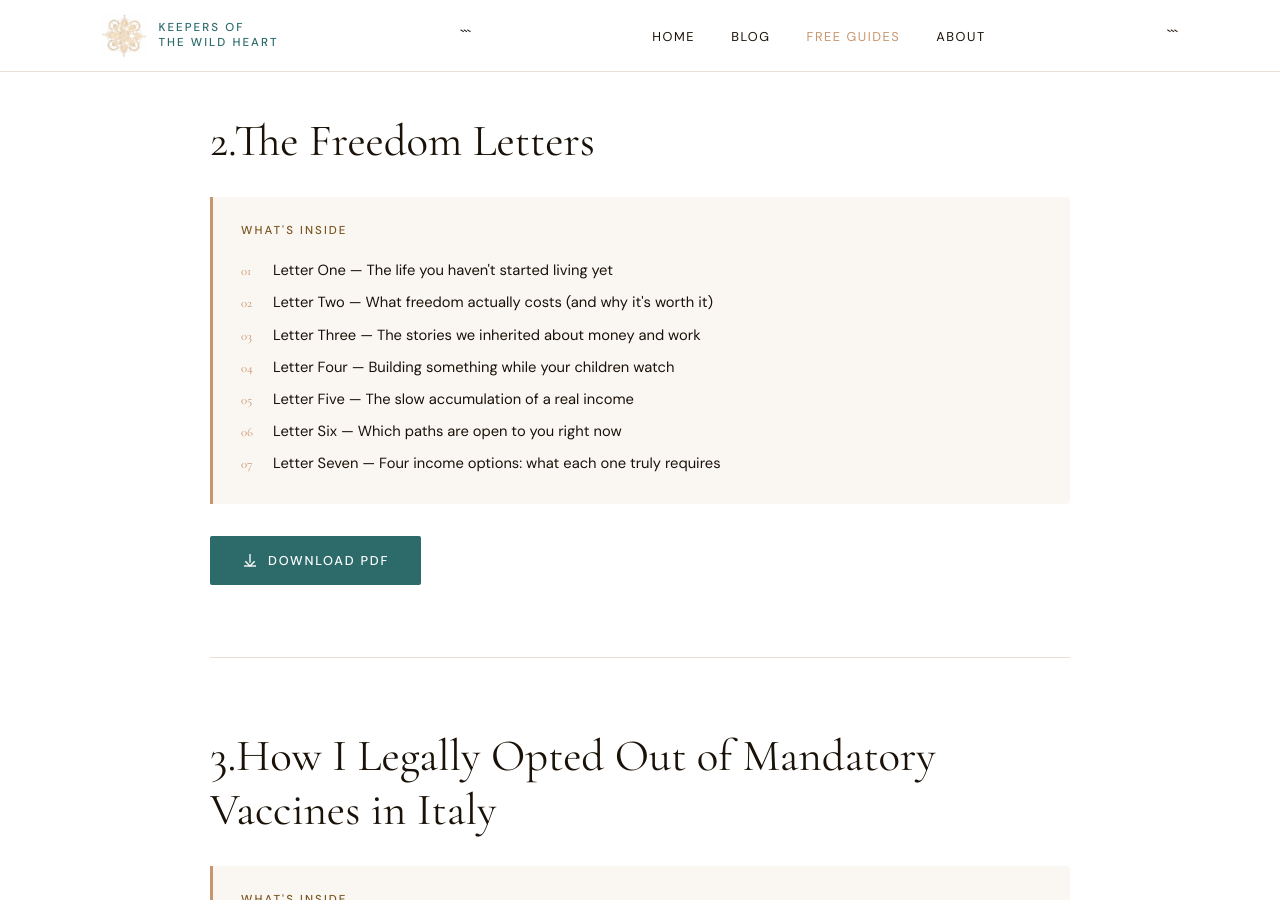
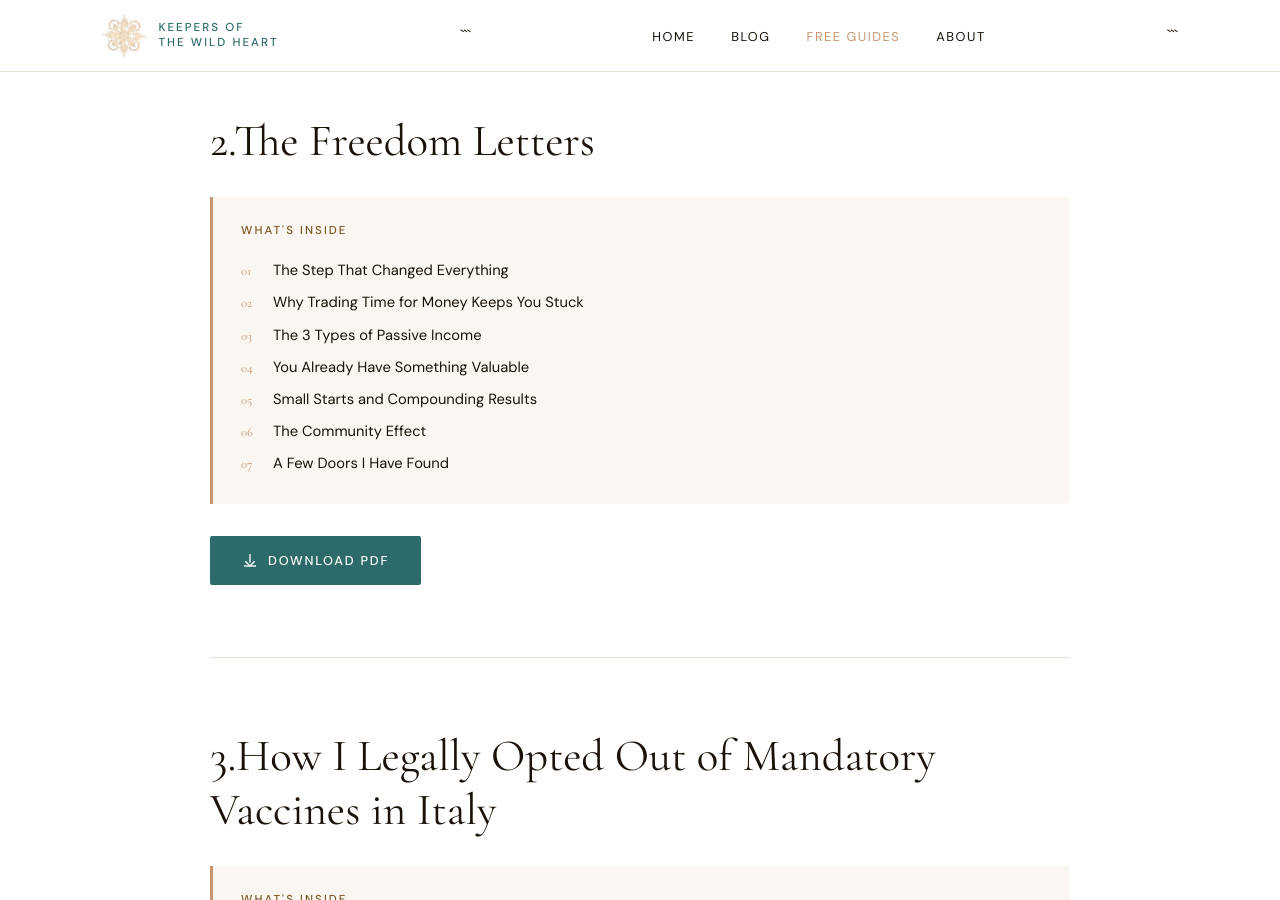
Before and after one commit to Blubell26/giuliapacciotti.com, a Jekyll site: the page resources.html, which Jekyll copies as it is, in a window 1280 px wide and 900 px high, scrolled down 879 px. Built offline with Jekyll 4.4.1, drawn with Linux system fonts in a browser that asks for light colours.

Commit message:
Update resources.html

```diff
--- a/resources.html
+++ b/resources.html
@@ -479,17 +479,17 @@
     <h3 class="guide-title">2.The Freedom Letters</h3>
 
     <div class="toc">
-      <p class="toc-heading">What's inside</p>
-      <ol>
-        <li>Letter One — The life you haven't started living yet</li>
-        <li>Letter Two — What freedom actually costs (and why it's worth it)</li>
-        <li>Letter Three — The stories we inherited about money and work</li>
-        <li>Letter Four — Building something while your children watch</li>
-        <li>Letter Five — The slow accumulation of a real income</li>
-        <li>Letter Six — Which paths are open to you right now</li>
-        <li>Letter Seven — Four income options: what each one truly requires</li>
-      </ol>
-    </div>
+  <p class="toc-heading">What's inside</p>
+  <ol>
+    <li>The Step That Changed Everything</li>
+    <li>Why Trading Time for Money Keeps You Stuck</li>
+    <li>The 3 Types of Passive Income</li>
+    <li>You Already Have Something Valuable</li>
+    <li>Small Starts and Compounding Results</li>
+    <li>The Community Effect</li>
+    <li>A Few Doors I Have Found</li>
+  </ol>
+</div>
 
     <a href="/pdfs/freedom-letters-guide.pdf" target="_blank" class="download-link">
       <svg width="16" height="16" fill="none" stroke="currentColor" stroke-width="2" viewBox="0 0 24 24">
```
